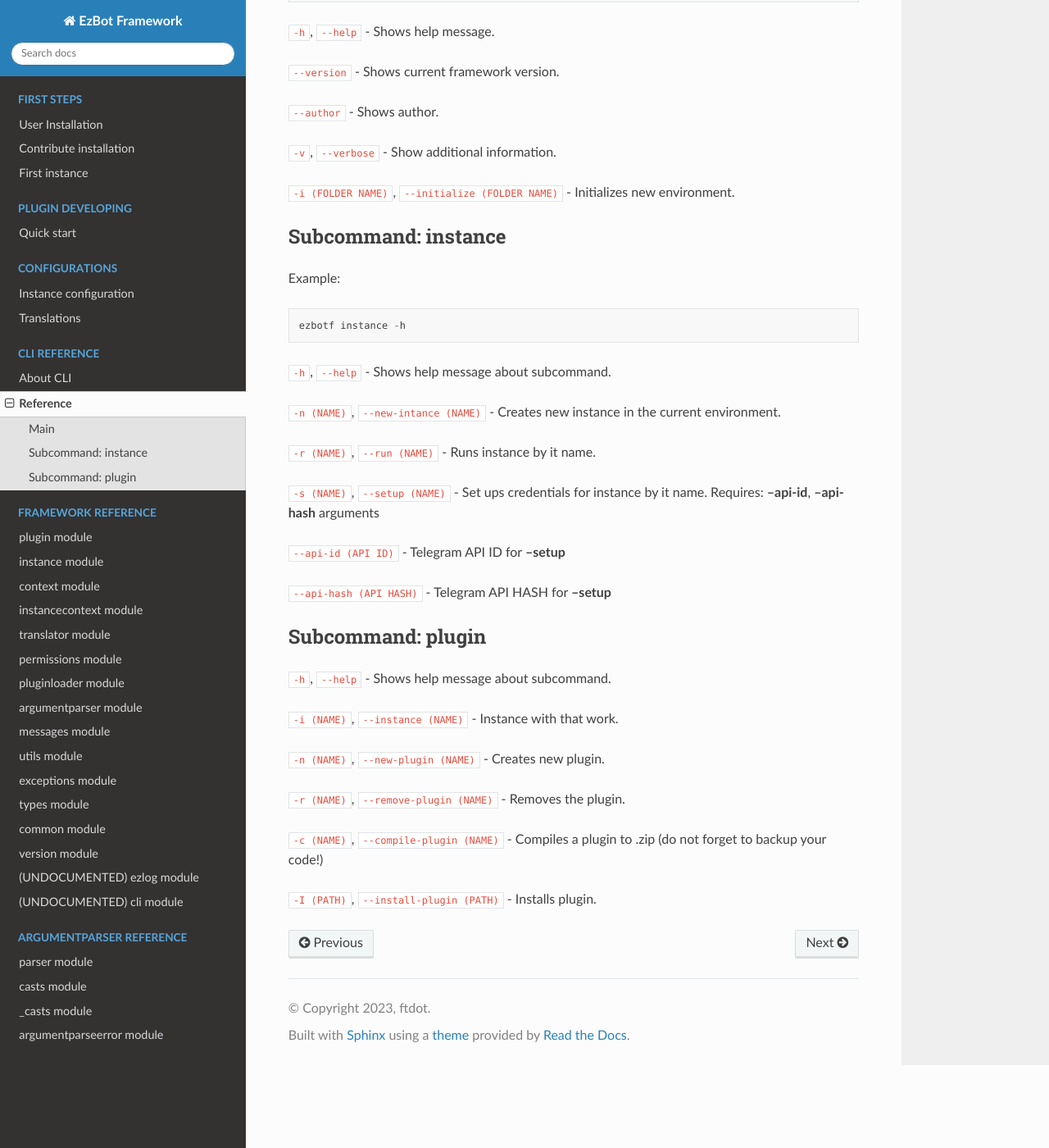
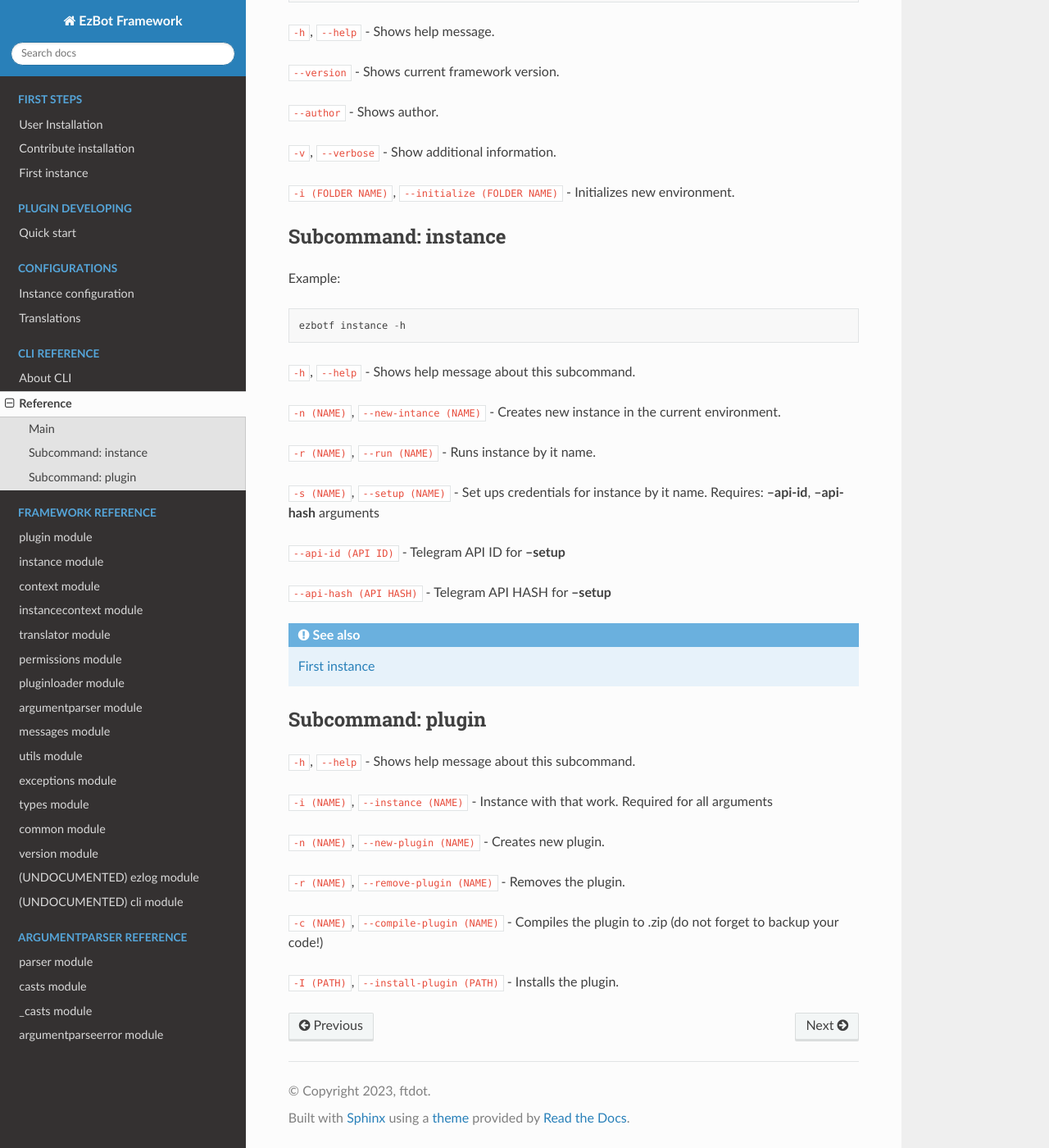
Before and after one commit to shkilass/ezbotf, a Sphinx documentation site: the page built from docs/source/clireference/reference.rst, in a window 1280 px wide and 1400 px high, scrolled down 304 px. Shown: the whole window at 82% size. Built offline with Sphinx 7.4.7 and the Read the Docs theme 2.0.0, drawn with Linux system fonts in a browser that asks for light colours.

Commit message:
(Review, Docs) Grammar fixes, more info

```diff
--- a/docs/source/clireference/reference.rst
+++ b/docs/source/clireference/reference.rst
@@ -32,7 +32,7 @@ Example:
 
     ezbotf instance -h
 
-``-h``, ``--help`` - Shows help message about subcommand.
+``-h``, ``--help`` - Shows help message about this subcommand.
 
 ``-n (NAME)``, ``--new-intance (NAME)`` - Creates new instance in the current environment.
 
@@ -45,17 +45,19 @@ Example:
 
 ``--api-hash (API HASH)`` - Telegram API HASH for **--setup**
 
+.. seealso:: :ref:`firstinstance`
+
 Subcommand: plugin
 ------------------
 
-``-h``, ``--help`` - Shows help message about subcommand.
+``-h``, ``--help`` - Shows help message about this subcommand.
 
-``-i (NAME)``, ``--instance (NAME)`` - Instance with that work.
+``-i (NAME)``, ``--instance (NAME)`` - Instance with that work. Required for all arguments
 
 ``-n (NAME)``, ``--new-plugin (NAME)`` - Creates new plugin.
 
 ``-r (NAME)``, ``--remove-plugin (NAME)`` - Removes the plugin.
 
-``-c (NAME)``, ``--compile-plugin (NAME)`` - Compiles a plugin to .zip (do not forget to backup your code!)
+``-c (NAME)``, ``--compile-plugin (NAME)`` - Compiles the plugin to .zip (do not forget to backup your code!)
 
-``-I (PATH)``, ``--install-plugin (PATH)`` - Installs plugin.
+``-I (PATH)``, ``--install-plugin (PATH)`` - Installs the plugin.
```
